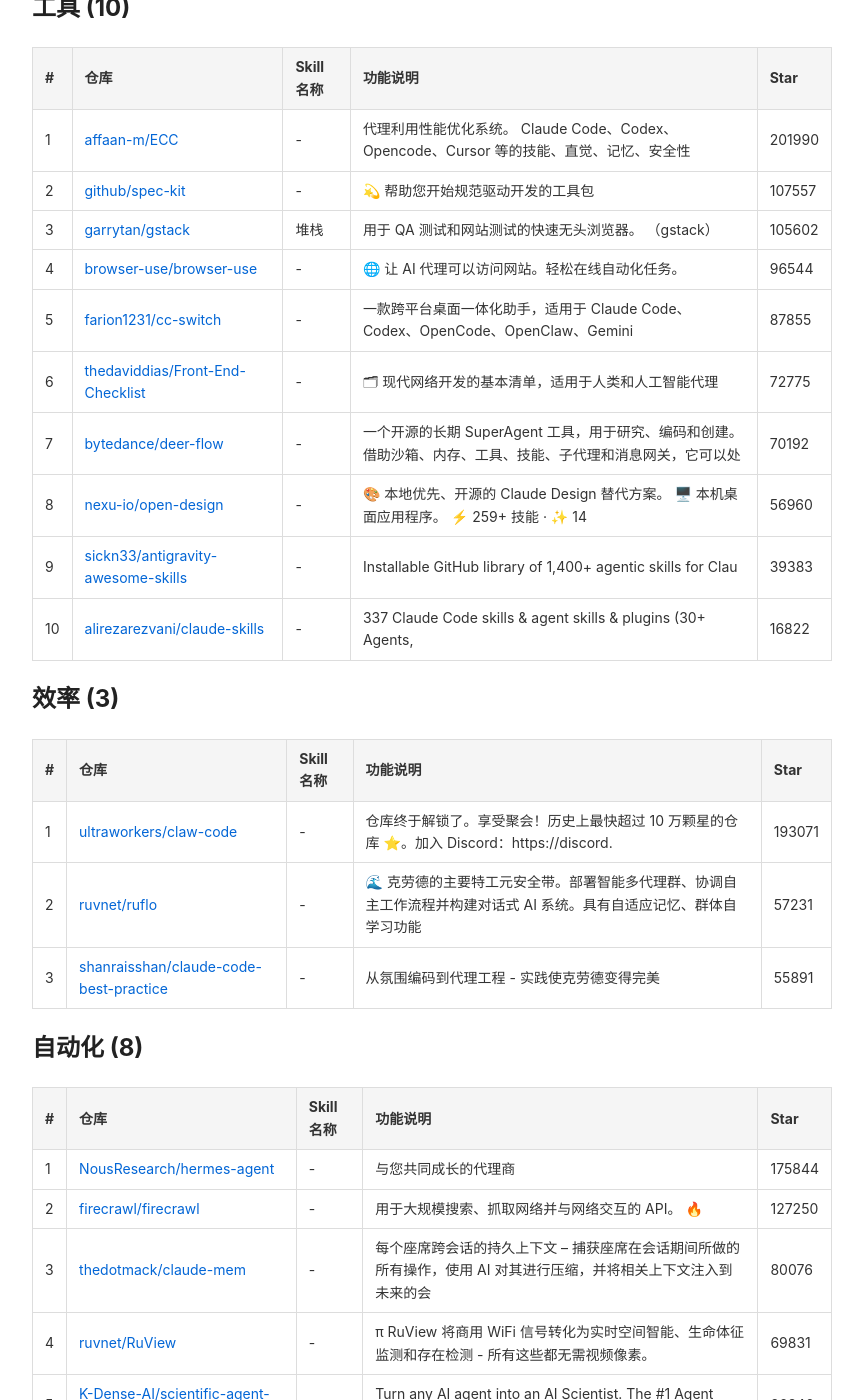
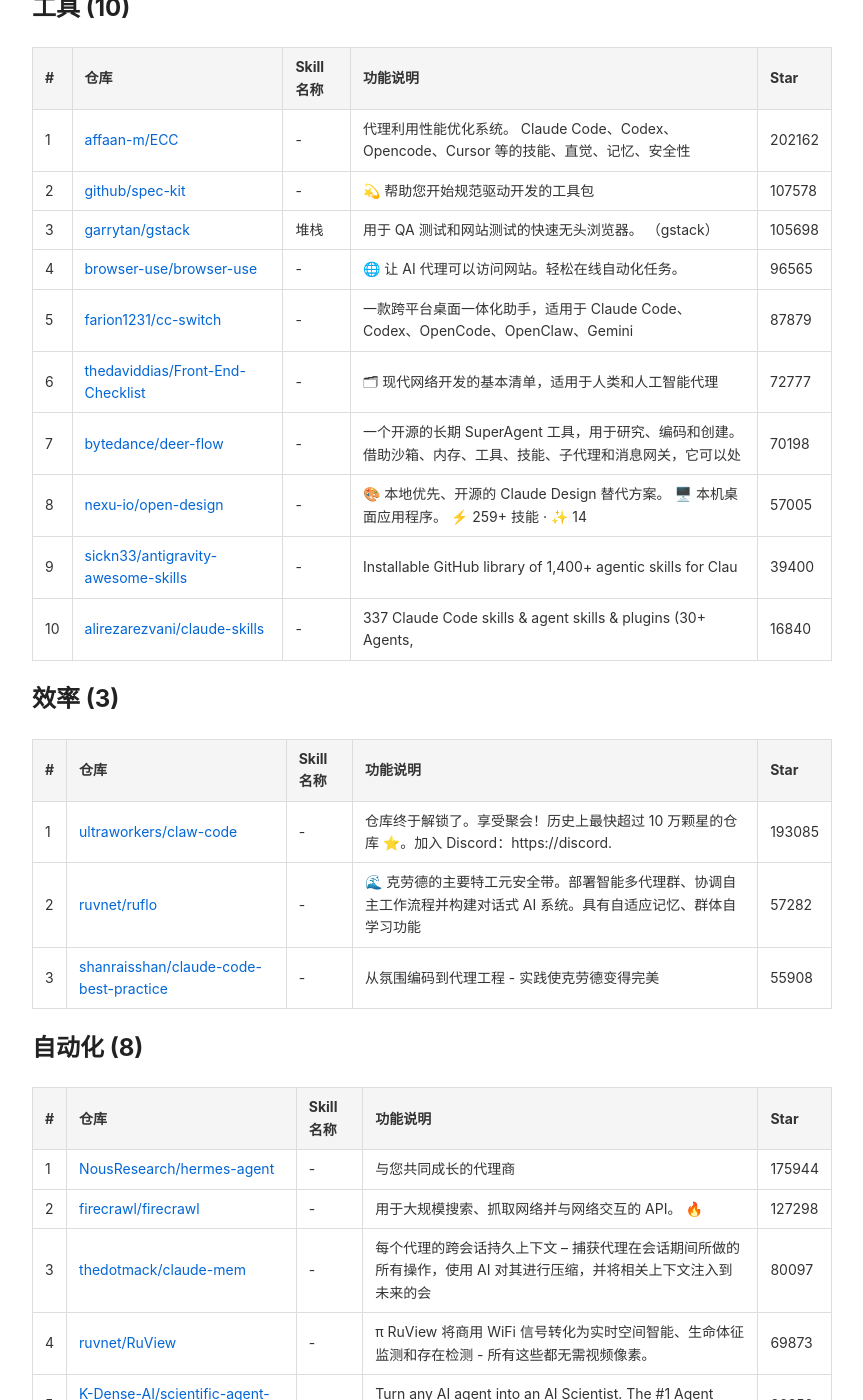
Before and after one commit to Neronm/neronm.github.io, a Jekyll site: the page built from _posts/2026-06-01-skills.md, in a window 1280 px wide and 1400 px high, scrolled down 863 px. Shown: the whole window, without its empty margins (208-1071 px from the left). Built offline with Jekyll 4.4.1, drawn with Linux system fonts in a browser that asks for light colours; some of the changed text lies outside the part shown.

Commit message:
Skills 2026-06-01

```diff
--- a/_posts/2026-06-01-skills.md
+++ b/_posts/2026-06-01-skills.md
@@ -15,67 +15,67 @@ description: "| # | 仓库 | Skill 名称 | 功能说明 | Star |"
 
 | # | 仓库 | Skill 名称 | 功能说明 | Star |
 |---|------|-----------|---------|------|
-| 1 | [openclaw/openclaw](https://github.com/openclaw/openclaw) | - | 您自己的私人人工智能助理。任何操作系统。任何平台。龙虾方式。 🦞 | 376052 |
-| 2 | [anthropics/skills](https://github.com/anthropics/skills) | - | 代理技能的公共存储库 | 145131 |
-| 3 | [mattpocock/skills](https://github.com/mattpocock/skills) | - | 真正工程师的技能。直接来自我的 .claude 目录。 | 114059 |
-| 4 | [punkpeye/awesome-mcp-servers](https://github.com/punkpeye/awesome-mcp-servers) | - | MCP 服务器的集合。 | 88307 |
-| 5 | [paperclipai/paperclip](https://github.com/paperclipai/paperclip) | - | 每个人都用它来管理工作中的座席的开源应用程序 | 68646 |
-| 6 | [code-yeongyu/oh-my-openagent](https://github.com/code-yeongyu/oh-my-openagent) | - | 奥莫；唯一适用于复杂代码库的代理工具；复杂软件工程的镐 | 60587 |
-| 7 | [safishamsi/graphify](https://github.com/safishamsi/graphify) | - | AI 编码助手技能（Claude Code、Codex、OpenCode、Cursor、Gemini CLI 等）。将任 | 57864 |
-| 8 | [upstash/context7](https://github.com/upstash/context7) | - | Context7 Platform——法学硕士和人工智能代码编辑器的最新代码文档 | 56545 |
-| 9 | [openai/skills](https://github.com/openai/skills) | - | Skills Catalog for Codex | 21054 |
+| 1 | [openclaw/openclaw](https://github.com/openclaw/openclaw) | - | 您自己的私人人工智能助理。任何操作系统。任何平台。龙虾方式。 🦞 | 376072 |
+| 2 | [anthropics/skills](https://github.com/anthropics/skills) | - | 代理技能的公共存储库 | 145163 |
+| 3 | [mattpocock/skills](https://github.com/mattpocock/skills) | - | 真正工程师的技能。直接来自我的 .claude 目录。 | 114159 |
+| 4 | [punkpeye/awesome-mcp-servers](https://github.com/punkpeye/awesome-mcp-servers) | - | MCP 服务器的集合。 | 88315 |
+| 5 | [paperclipai/paperclip](https://github.com/paperclipai/paperclip) | - | 每个人都用它来管理工作中的座席的开源应用程序 | 68667 |
+| 6 | [code-yeongyu/oh-my-openagent](https://github.com/code-yeongyu/oh-my-openagent) | - | 奥莫；唯一适用于复杂代码库的代理工具；复杂软件工程的镐 | 60598 |
+| 7 | [safishamsi/graphify](https://github.com/safishamsi/graphify) | - | AI 编码助手技能（Claude Code、Codex、OpenCode、Cursor、Gemini CLI 等）。将任 | 57923 |
+| 8 | [upstash/context7](https://github.com/upstash/context7) | - | Context7 Platform——法学硕士和人工智能代码编辑器的最新代码文档 | 56549 |
+| 9 | [openai/skills](https://github.com/openai/skills) | - | Skills Catalog for Codex | 21060 |
 
 ## 工具 (10)
 
 | # | 仓库 | Skill 名称 | 功能说明 | Star |
 |---|------|-----------|---------|------|
-| 1 | [affaan-m/ECC](https://github.com/affaan-m/ECC) | - | 代理利用性能优化系统。 Claude Code、Codex、Opencode、Cursor 等的技能、直觉、记忆、安全性 | 201990 |
-| 2 | [github/spec-kit](https://github.com/github/spec-kit) | - | 💫 帮助您开始规范驱动开发的工具包 | 107557 |
-| 3 | [garrytan/gstack](https://github.com/garrytan/gstack) | 堆栈 | 用于 QA 测试和网站测试的快速无头浏览器。 （gstack） | 105602 |
-| 4 | [browser-use/browser-use](https://github.com/browser-use/browser-use) | - | 🌐 让 AI 代理可以访问网站。轻松在线自动化任务。 | 96544 |
-| 5 | [farion1231/cc-switch](https://github.com/farion1231/cc-switch) | - | 一款跨平台桌面一体化助手，适用于 Claude Code、Codex、OpenCode、OpenClaw、Gemini  | 87855 |
-| 6 | [thedaviddias/Front-End-Checklist](https://github.com/thedaviddias/Front-End-Checklist) | - | 🗂 现代网络开发的基本清单，适用于人类和人工智能代理 | 72775 |
-| 7 | [bytedance/deer-flow](https://github.com/bytedance/deer-flow) | - | 一个开源的长期 SuperAgent 工具，用于研究、编码和创建。借助沙箱、内存、工具、技能、子代理和消息网关，它可以处 | 70192 |
-| 8 | [nexu-io/open-design](https://github.com/nexu-io/open-design) | - | 🎨 本地优先、开源的 Claude Design 替代方案。 🖥️ 本机桌面应用程序。 ⚡ 259+ 技能 · ✨ 14 | 56960 |
-| 9 | [sickn33/antigravity-awesome-skills](https://github.com/sickn33/antigravity-awesome-skills) | - | Installable GitHub library of 1,400+ agentic skills for Clau | 39383 |
-| 10 | [alirezarezvani/claude-skills](https://github.com/alirezarezvani/claude-skills) | - | 337 Claude Code skills & agent skills & plugins (30+ Agents, | 16822 |
+| 1 | [affaan-m/ECC](https://github.com/affaan-m/ECC) | - | 代理利用性能优化系统。 Claude Code、Codex、Opencode、Cursor 等的技能、直觉、记忆、安全性 | 202162 |
+| 2 | [github/spec-kit](https://github.com/github/spec-kit) | - | 💫 帮助您开始规范驱动开发的工具包 | 107578 |
+| 3 | [garrytan/gstack](https://github.com/garrytan/gstack) | 堆栈 | 用于 QA 测试和网站测试的快速无头浏览器。 （gstack） | 105698 |
+| 4 | [browser-use/browser-use](https://github.com/browser-use/browser-use) | - | 🌐 让 AI 代理可以访问网站。轻松在线自动化任务。 | 96565 |
+| 5 | [farion1231/cc-switch](https://github.com/farion1231/cc-switch) | - | 一款跨平台桌面一体化助手，适用于 Claude Code、Codex、OpenCode、OpenClaw、Gemini  | 87879 |
+| 6 | [thedaviddias/Front-End-Checklist](https://github.com/thedaviddias/Front-End-Checklist) | - | 🗂 现代网络开发的基本清单，适用于人类和人工智能代理 | 72777 |
+| 7 | [bytedance/deer-flow](https://github.com/bytedance/deer-flow) | - | 一个开源的长期 SuperAgent 工具，用于研究、编码和创建。借助沙箱、内存、工具、技能、子代理和消息网关，它可以处 | 70198 |
+| 8 | [nexu-io/open-design](https://github.com/nexu-io/open-design) | - | 🎨 本地优先、开源的 Claude Design 替代方案。 🖥️ 本机桌面应用程序。 ⚡ 259+ 技能 · ✨ 14 | 57005 |
+| 9 | [sickn33/antigravity-awesome-skills](https://github.com/sickn33/antigravity-awesome-skills) | - | Installable GitHub library of 1,400+ agentic skills for Clau | 39400 |
+| 10 | [alirezarezvani/claude-skills](https://github.com/alirezarezvani/claude-skills) | - | 337 Claude Code skills & agent skills & plugins (30+ Agents, | 16840 |
 
 ## 效率 (3)
 
 | # | 仓库 | Skill 名称 | 功能说明 | Star |
 |---|------|-----------|---------|------|
-| 1 | [ultraworkers/claw-code](https://github.com/ultraworkers/claw-code) | - | 仓库终于解锁了。享受聚会！历史上最快超过 10 万颗星的仓库 ⭐。加入 Discord：https://discord. | 193071 |
-| 2 | [ruvnet/ruflo](https://github.com/ruvnet/ruflo) | - | 🌊 克劳德的主要特工元安全带。部署智能多代理群、协调自主工作流程并构建对话式 AI 系统。具有自适应记忆、群体自学习功能 | 57231 |
-| 3 | [shanraisshan/claude-code-best-practice](https://github.com/shanraisshan/claude-code-best-practice) | - | 从氛围编码到代理工程 - 实践使克劳德变得完美 | 55891 |
+| 1 | [ultraworkers/claw-code](https://github.com/ultraworkers/claw-code) | - | 仓库终于解锁了。享受聚会！历史上最快超过 10 万颗星的仓库 ⭐。加入 Discord：https://discord. | 193085 |
+| 2 | [ruvnet/ruflo](https://github.com/ruvnet/ruflo) | - | 🌊 克劳德的主要特工元安全带。部署智能多代理群、协调自主工作流程并构建对话式 AI 系统。具有自适应记忆、群体自学习功能 | 57282 |
+| 3 | [shanraisshan/claude-code-best-practice](https://github.com/shanraisshan/claude-code-best-practice) | - | 从氛围编码到代理工程 - 实践使克劳德变得完美 | 55908 |
 
 ## 自动化 (8)
 
 | # | 仓库 | Skill 名称 | 功能说明 | Star |
 |---|------|-----------|---------|------|
-| 1 | [NousResearch/hermes-agent](https://github.com/NousResearch/hermes-agent) | - | 与您共同成长的代理商 | 175844 |
-| 2 | [firecrawl/firecrawl](https://github.com/firecrawl/firecrawl) | - | 用于大规模搜索、抓取网络并与网络交互的 API。 🔥 | 127250 |
-| 3 | [thedotmack/claude-mem](https://github.com/thedotmack/claude-mem) | - | 每个座席跨会话的持久上下文 – 捕获座席在会话期间所做的所有操作，使用 AI 对其进行压缩，并将相关上下文注入到未来的会 | 80076 |
-| 4 | [ruvnet/RuView](https://github.com/ruvnet/RuView) | - | π RuView 将商用 WiFi 信号转化为实时空间智能、生命体征监测和存在检测 - 所有这些都无需视频像素。 | 69831 |
-| 5 | [K-Dense-AI/scientific-agent-skills](https://github.com/K-Dense-AI/scientific-agent-skills) | - | Turn any AI agent into an AI Scientist. The #1 Agent Skills  | 26846 |
-| 6 | [VoltAgent/awesome-agent-skills](https://github.com/VoltAgent/awesome-agent-skills) | - | A curated collection of 1000+ agent skills from official dev | 23887 |
+| 1 | [NousResearch/hermes-agent](https://github.com/NousResearch/hermes-agent) | - | 与您共同成长的代理商 | 175944 |
+| 2 | [firecrawl/firecrawl](https://github.com/firecrawl/firecrawl) | - | 用于大规模搜索、抓取网络并与网络交互的 API。 🔥 | 127298 |
+| 3 | [thedotmack/claude-mem](https://github.com/thedotmack/claude-mem) | - | 每个代理的跨会话持久上下文 – 捕获代理在会话期间所做的所有操作，使用 AI 对其进行压缩，并将相关上下文注入到未来的会 | 80097 |
+| 4 | [ruvnet/RuView](https://github.com/ruvnet/RuView) | - | π RuView 将商用 WiFi 信号转化为实时空间智能、生命体征监测和存在检测 - 所有这些都无需视频像素。 | 69873 |
+| 5 | [K-Dense-AI/scientific-agent-skills](https://github.com/K-Dense-AI/scientific-agent-skills) | - | Turn any AI agent into an AI Scientist. The #1 Agent Skills  | 26850 |
+| 6 | [VoltAgent/awesome-agent-skills](https://github.com/VoltAgent/awesome-agent-skills) | - | A curated collection of 1000+ agent skills from official dev | 23899 |
 | 7 | [liyupi/ai-guide](https://github.com/liyupi/ai-guide) | - | 程序员鱼皮的 AI 资源大全 + Vibe Coding 零基础教程，分享 OpenClaw 保姆级教程、大模型玩法（D | 14992 |
-| 8 | [mukul975/Anthropic-Cybersecurity-Skills](https://github.com/mukul975/Anthropic-Cybersecurity-Skills) | - | 754 structured cybersecurity skills for AI agents · Mapped t | 13219 |
+| 8 | [mukul975/Anthropic-Cybersecurity-Skills](https://github.com/mukul975/Anthropic-Cybersecurity-Skills) | - | 754 structured cybersecurity skills for AI agents · Mapped t | 13259 |
 
 ## 开发 (6)
 
 | # | 仓库 | Skill 名称 | 功能说明 | Star |
 |---|------|-----------|---------|------|
-| 1 | [public-apis/public-apis](https://github.com/public-apis/public-apis) | - | 免费 API 集合列表 | 438448 |
-| 2 | [obra/superpowers](https://github.com/obra/superpowers) | - | 有效的代理技能框架和软件开发方法。 | 214685 |
-| 3 | [avelino/awesome-go](https://github.com/avelino/awesome-go) | - | 精选的精彩 Go 框架、库和软件列表 | 174290 |
-| 4 | [storybookjs/storybook](https://github.com/storybookjs/storybook) | - | Storybook 是用于独立构建、记录和测试 UI 组件的行业标准研讨会 | 90149 |
-| 5 | [shareAI-lab/learn-claude-code](https://github.com/shareAI-lab/learn-claude-code) | - | Bash 就是你所需要的 - 一个 Nano claude 代码——类似“代理工具”，从 0 到 1 构建 | 64072 |
-| 6 | [cline/cline](https://github.com/cline/cline) | - | 作为 SDK、IDE 扩展或 CLI 助手的自主编码代理。 | 62604 |
+| 1 | [public-apis/public-apis](https://github.com/public-apis/public-apis) | - | 免费 API 集合列表 | 438495 |
+| 2 | [obra/superpowers](https://github.com/obra/superpowers) | - | 有效的代理技能框架和软件开发方法。 | 214747 |
+| 3 | [avelino/awesome-go](https://github.com/avelino/awesome-go) | - | 精选的精彩 Go 框架、库和软件列表 | 174308 |
+| 4 | [storybookjs/storybook](https://github.com/storybookjs/storybook) | - | Storybook 是用于独立构建、记录和测试 UI 组件的行业标准研讨会 | 90156 |
+| 5 | [shareAI-lab/learn-claude-code](https://github.com/shareAI-lab/learn-claude-code) | - | Bash 就是你所需要的 - 一个 Nano claude 代码——类似“代理工具”，从 0 到 1 构建 | 64078 |
+| 6 | [cline/cline](https://github.com/cline/cline) | - | 作为 SDK、IDE 扩展或 CLI 助手的自主编码代理。 | 62609 |
 
 ## 其他 (1)
 
 | # | 仓库 | Skill 名称 | 功能说明 | Star |
 |---|------|-----------|---------|------|
-| 1 | [awesome-selfhosted/awesome-selfhosted](https://github.com/awesome-selfhosted/awesome-selfhosted) | - | 可以在您自己的服务器上托管的自由软件网络服务和 Web 应用程序的列表 | 296659 |
+| 1 | [awesome-selfhosted/awesome-selfhosted](https://github.com/awesome-selfhosted/awesome-selfhosted) | - | 可以在您自己的服务器上托管的自由软件网络服务和 Web 应用程序的列表 | 296681 |
 
-*2026-06-01 19:42*
+*2026-06-01 23:26*
```
